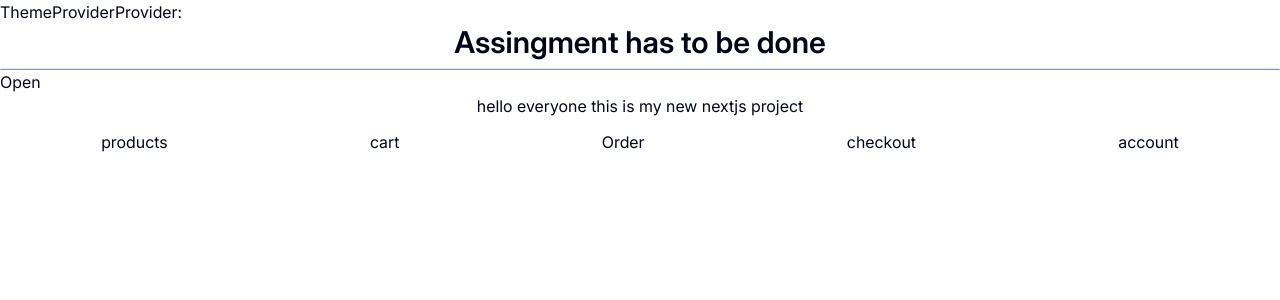
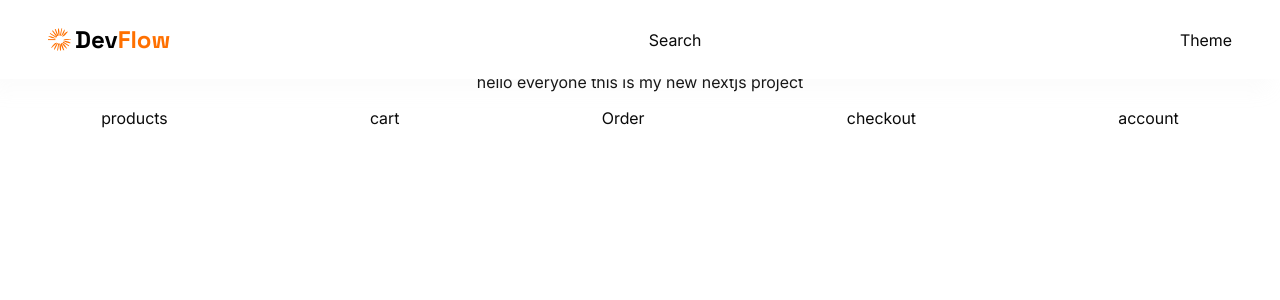
Before and after one commit to Rishabh1-dubey/nextjs_mastery, a Next.js app: page / in a window 1280 px wide. Shown: the top 300 px of the page. Built offline with nearby package versions, Linux system fonts and the light colour scheme.

Commit message:
created  a navbar

```diff
--- a/context/Theme.tsx
+++ b/context/Theme.tsx
@@ -5,9 +5,7 @@ import React from "react";
 const ThemeProvider = ({ children, ...props }: ThemeProviderProps) => {
   return (
     <div>
-      <NextThemesProvider {...props}>
-        ThemeProviderProvider: {children}
-      </NextThemesProvider>
+      <NextThemesProvider {...props}>{children}</NextThemesProvider>
     </div>
   );
 };
--- a/src/app/globals.css
+++ b/src/app/globals.css
@@ -503,72 +503,72 @@ code {
 :root {
   --radius: 0.625rem;
   --card: oklch(1 0 0);
-  --card-foreground: oklch(0.129 0.042 264.695);
+  --card-foreground: oklch(0.145 0 0);
   --popover: oklch(1 0 0);
-  --popover-foreground: oklch(0.129 0.042 264.695);
-  --primary: oklch(0.208 0.042 265.755);
-  --primary-foreground: oklch(0.984 0.003 247.858);
-  --secondary: oklch(0.968 0.007 247.896);
-  --secondary-foreground: oklch(0.208 0.042 265.755);
-  --muted: oklch(0.968 0.007 247.896);
-  --muted-foreground: oklch(0.554 0.046 257.417);
-  --accent: oklch(0.968 0.007 247.896);
-  --accent-foreground: oklch(0.208 0.042 265.755);
+  --popover-foreground: oklch(0.145 0 0);
+  --primary: oklch(0.205 0 0);
+  --primary-foreground: oklch(0.985 0 0);
+  --secondary: oklch(0.97 0 0);
+  --secondary-foreground: oklch(0.205 0 0);
+  --muted: oklch(0.97 0 0);
+  --muted-foreground: oklch(0.556 0 0);
+  --accent: oklch(0.97 0 0);
+  --accent-foreground: oklch(0.205 0 0);
   --destructive: oklch(0.577 0.245 27.325);
-  --border: oklch(0.929 0.013 255.508);
-  --input: oklch(0.929 0.013 255.508);
-  --ring: oklch(0.704 0.04 256.788);
+  --border: oklch(0.922 0 0);
+  --input: oklch(0.922 0 0);
+  --ring: oklch(0.708 0 0);
   --chart-1: oklch(0.646 0.222 41.116);
   --chart-2: oklch(0.6 0.118 184.704);
   --chart-3: oklch(0.398 0.07 227.392);
   --chart-4: oklch(0.828 0.189 84.429);
   --chart-5: oklch(0.769 0.188 70.08);
-  --sidebar: oklch(0.984 0.003 247.858);
-  --sidebar-foreground: oklch(0.129 0.042 264.695);
-  --sidebar-primary: oklch(0.208 0.042 265.755);
-  --sidebar-primary-foreground: oklch(0.984 0.003 247.858);
-  --sidebar-accent: oklch(0.968 0.007 247.896);
-  --sidebar-accent-foreground: oklch(0.208 0.042 265.755);
-  --sidebar-border: oklch(0.929 0.013 255.508);
-  --sidebar-ring: oklch(0.704 0.04 256.788);
+  --sidebar: oklch(0.985 0 0);
+  --sidebar-foreground: oklch(0.145 0 0);
+  --sidebar-primary: oklch(0.205 0 0);
+  --sidebar-primary-foreground: oklch(0.985 0 0);
+  --sidebar-accent: oklch(0.97 0 0);
+  --sidebar-accent-foreground: oklch(0.205 0 0);
+  --sidebar-border: oklch(0.922 0 0);
+  --sidebar-ring: oklch(0.708 0 0);
   --background: oklch(1 0 0);
-  --foreground: oklch(0.129 0.042 264.695);
+  --foreground: oklch(0.145 0 0);
 }
 /*
   ---break---
 */
 .dark {
-  --background: oklch(0.129 0.042 264.695);
-  --foreground: oklch(0.984 0.003 247.858);
-  --card: oklch(0.208 0.042 265.755);
-  --card-foreground: oklch(0.984 0.003 247.858);
-  --popover: oklch(0.208 0.042 265.755);
-  --popover-foreground: oklch(0.984 0.003 247.858);
-  --primary: oklch(0.929 0.013 255.508);
-  --primary-foreground: oklch(0.208 0.042 265.755);
-  --secondary: oklch(0.279 0.041 260.031);
-  --secondary-foreground: oklch(0.984 0.003 247.858);
-  --muted: oklch(0.279 0.041 260.031);
-  --muted-foreground: oklch(0.704 0.04 256.788);
-  --accent: oklch(0.279 0.041 260.031);
-  --accent-foreground: oklch(0.984 0.003 247.858);
+  --background: oklch(0.145 0 0);
+  --foreground: oklch(0.985 0 0);
+  --card: oklch(0.205 0 0);
+  --card-foreground: oklch(0.985 0 0);
+  --popover: oklch(0.205 0 0);
+  --popover-foreground: oklch(0.985 0 0);
+  --primary: oklch(0.922 0 0);
+  --primary-foreground: oklch(0.205 0 0);
+  --secondary: oklch(0.269 0 0);
+  --secondary-foreground: oklch(0.985 0 0);
+  --muted: oklch(0.269 0 0);
+  --muted-foreground: oklch(0.708 0 0);
+  --accent: oklch(0.269 0 0);
+  --accent-foreground: oklch(0.985 0 0);
   --destructive: oklch(0.704 0.191 22.216);
   --border: oklch(1 0 0 / 10%);
   --input: oklch(1 0 0 / 15%);
-  --ring: oklch(0.551 0.027 264.364);
+  --ring: oklch(0.556 0 0);
   --chart-1: oklch(0.488 0.243 264.376);
   --chart-2: oklch(0.696 0.17 162.48);
   --chart-3: oklch(0.769 0.188 70.08);
   --chart-4: oklch(0.627 0.265 303.9);
   --chart-5: oklch(0.645 0.246 16.439);
-  --sidebar: oklch(0.208 0.042 265.755);
-  --sidebar-foreground: oklch(0.984 0.003 247.858);
+  --sidebar: oklch(0.205 0 0);
+  --sidebar-foreground: oklch(0.985 0 0);
   --sidebar-primary: oklch(0.488 0.243 264.376);
-  --sidebar-primary-foreground: oklch(0.984 0.003 247.858);
-  --sidebar-accent: oklch(0.279 0.041 260.031);
-  --sidebar-accent-foreground: oklch(0.984 0.003 247.858);
+  --sidebar-primary-foreground: oklch(0.985 0 0);
+  --sidebar-accent: oklch(0.269 0 0);
+  --sidebar-accent-foreground: oklch(0.985 0 0);
   --sidebar-border: oklch(1 0 0 / 10%);
-  --sidebar-ring: oklch(0.551 0.027 264.364);
+  --sidebar-ring: oklch(0.556 0 0);
 }
 /*
   ---break---
--- a/src/app/layout.tsx
+++ b/src/app/layout.tsx
@@ -2,6 +2,7 @@ import type { Metadata } from "next";
 import localFont from "next/font/local";
 import "./globals.css";
 import ThemeProvider from "../../context/Theme";
+import Navbar from "@/components/navigation/Navbar";
 
 const inter = localFont({
   src: "./fonts/InterVF.ttf",
@@ -39,6 +40,7 @@ export default function RootLayout({
           enableSystem
           disableTransitionOnChange
         >
+          <Navbar />
           {children}
         </ThemeProvider>
       </body>
--- /dev/null
+++ b/src/components/navigation/Navbar.tsx
@@ -0,0 +1,25 @@
+import Image from "next/image";
+import Link from "next/link";
+import React from "react";
+
+const Navbar = () => {
+  return (
+    <nav className="flex-between background-light900_dark200 fixed z-50 w-full gap-5 p-6 shadow-light-300 dark:shadow-none sm:px-12">
+      <Link href="/" className="flex items-center gap-1">
+        <Image
+          src="/images/site-logo.svg"
+          width={23}
+          height={23}
+          alt="Dev flow logo"
+        />
+        <p className="h2-bold font-space-grotesk text-dark-100 dark:text-light-900 max-sm:hidden">
+          Dev<span className="text-primary-500">Flow</span>
+        </p>
+      </Link>
+      <p>Search</p>
+      <div className="flex-between gap-5"> Theme</div>
+    </nav>
+  );
+};
+
+export default Navbar;
```
Also changed, not shown: components.json.
